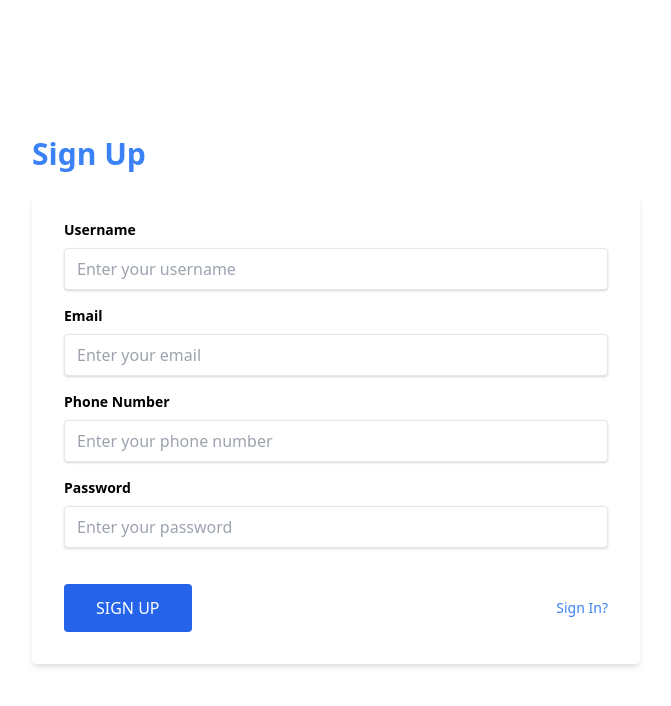
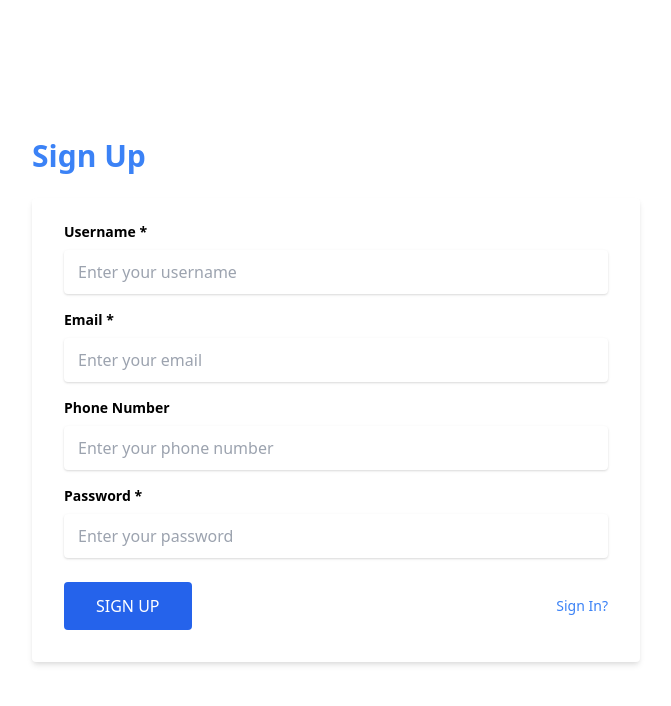
Before and after one commit to rooneyrulz/react-aws-auth, a React (Create React App) app: page /sign-up in a window 1280 px wide. Shown: the top 706 px of the page, without its empty margins (304-975 px from the left). Built offline with nearby package versions, Linux system fonts and the light colour scheme; no server answers; what aws-amplify would draw is missing.

Commit message:
setup formik for sign-up form

```diff
--- a/src/components/auth/Signin.jsx
+++ b/src/components/auth/Signin.jsx
@@ -34,7 +34,7 @@ const Signin = () => {
                   className='block text-grey-darker text-sm font-bold mb-2'
                   htmlFor='username'
                 >
-                  Username
+                  Username *
                 </label>
                 <Field name='username'>
                   {(props) => {
@@ -63,7 +63,7 @@ const Signin = () => {
                   className='block text-grey-darker text-sm font-bold mb-2'
                   htmlFor='password'
                 >
-                  Password
+                  Password *
                 </label>
                 <Field name='password'>
                   {(props) => {
--- a/src/components/auth/Signup.jsx
+++ b/src/components/auth/Signup.jsx
@@ -1,5 +1,7 @@
 import React from 'react';
 import { Link } from 'react-router-dom';
+import { Formik, Form, Field, ErrorMessage } from 'formik';
+import * as Yup from 'yup';
 
 import AuthContext from '../../contexts/AuthContext';
 import ConfirmSignUp from './ConfirmSignup';
@@ -8,6 +10,29 @@ const Signup = () => {
   const {
     authState: { isSignedUp },
   } = React.useContext(AuthContext);
+
+  const initialValues = {
+    username: '',
+    email: '',
+    phone: '',
+    password: '',
+  };
+
+  const validationSchema = Yup.object({
+    username: Yup.string().required('Username must not be empty!'),
+    email: Yup.string()
+      .email('Email is not valid!')
+      .required('Email must not be empty!'),
+    phone: Yup.string()
+      .matches(
+        /^((\\+[1-9]{1,4}[ \\-]*)|(\\([0-9]{2,3}\\)[ \\-]*)|([0-9]{2,4})[ \\-]*)*?[0-9]{3,4}?[ \\-]*[0-9]{3,4}?$/,
+        'Phone number is not valid'
+      )
+      .min(10, 'Phone number should be at least 10 characters long!'),
+    password: Yup.string().required('Password must not be empty!'),
+  });
+
+  const onSubmit = (value) => console.log(value);
 
   return isSignedUp ? (
     <ConfirmSignUp />
@@ -18,67 +43,132 @@ const Signup = () => {
           Sign Up
         </h1>
         <div className='bg-white shadow-md rounded px-8 pt-6 pb-8 mb-4 flex flex-col'>
-          <form>
+          <Formik
+            initialValues={initialValues}
+            validationSchema={validationSchema}
+            onSubmit={onSubmit}
+          >
+            <Form>
               <div className='mb-4'>
                 <label
                   className='block text-grey-darker text-sm font-bold mb-2'
-                for='username'
+                  htmlFor='username'
                 >
-                Username
+                  Username *
                 </label>
+                <Field name='username'>
+                  {(props) => {
+                    const { field, meta } = props;
+                    return (
                       <input
-                className='shadow appearance-none border rounded w-full py-2 px-3 text-grey-darker'
                         id='username'
-                type='text'
+                        type='username'
+                        className={`shadow appearance-none outline-none border-2 border-transparent rounded w-full py-2 px-3 text-grey-darker  ${
+                          meta.touched && meta.error ? 'border-red-600 ' : null
+                        }`}
                         placeholder='Enter your username'
+                        {...field}
+                      />
+                    );
+                  }}
+                </Field>
+                <ErrorMessage
+                  name='username'
+                  component='div'
+                  className='text-xs text-red-600 font-bold'
                 />
               </div>
               <div className='mb-4'>
                 <label
                   className='block text-grey-darker text-sm font-bold mb-2'
-                for='email'
+                  htmlFor='email'
                 >
-                Email
+                  Email *
                 </label>
+                <Field name='email'>
+                  {(props) => {
+                    const { field, meta } = props;
+                    return (
                       <input
-                className='shadow appearance-none border rounded w-full py-2 px-3 text-grey-darker'
                         id='email'
                         type='email'
+                        className={`shadow appearance-none outline-none border-2 border-transparent rounded w-full py-2 px-3 text-grey-darker  ${
+                          meta.touched && meta.error ? 'border-red-600 ' : null
+                        }`}
                         placeholder='Enter your email'
+                        {...field}
+                      />
+                    );
+                  }}
+                </Field>
+                <ErrorMessage
+                  name='email'
+                  component='div'
+                  className='text-xs text-red-600 font-bold'
                 />
               </div>
               <div className='mb-4'>
                 <label
                   className='block text-grey-darker text-sm font-bold mb-2'
-                for='phone'
+                  htmlFor='phone'
                 >
                   Phone Number
                 </label>
+                <Field name='phone'>
+                  {(props) => {
+                    const { field, meta } = props;
+                    return (
                       <input
-                className='shadow appearance-none border rounded w-full py-2 px-3 text-grey-darker'
                         id='phone'
                         type='number'
+                        className={`shadow appearance-none outline-none border-2 border-transparent rounded w-full py-2 px-3 text-grey-darker  ${
+                          meta.touched && meta.error ? 'border-red-600 ' : null
+                        }`}
                         placeholder='Enter your phone number'
+                        {...field}
+                      />
+                    );
+                  }}
+                </Field>
+                <ErrorMessage
+                  name='phone'
+                  component='div'
+                  className='text-xs text-red-600 font-bold'
                 />
               </div>
               <div className='mb-6'>
                 <label
                   className='block text-grey-darker text-sm font-bold mb-2'
-                for='password'
+                  htmlFor='password'
                 >
-                Password
+                  Password *
                 </label>
+                <Field name='password'>
+                  {(props) => {
+                    const { field, meta } = props;
+                    return (
                       <input
-                className='shadow appearance-none border border-red rounded w-full py-2 px-3 text-grey-darker mb-3'
                         id='password'
                         type='password'
                         placeholder='Enter your password'
+                        className={`shadow appearance-none outline-none border-2 border-transparent rounded w-full py-2 px-3 text-grey-darker ${
+                          meta.touched && meta.error ? 'border-red-600' : null
+                        }`}
+                        {...field}
+                      />
+                    );
+                  }}
+                </Field>
+                <ErrorMessage
+                  name='password'
+                  component='div'
+                  className='text-xs text-red-600 font-bold'
                 />
               </div>
               <div className='flex items-center justify-between'>
                 <button
                   className='bg-blue-600 text-white py-3 px-8 rounded'
-                type='button'
+                  type='submit'
                 >
                   SIGN UP
                 </button>
@@ -86,7 +176,8 @@ const Signup = () => {
                   Sign In?
                 </Link>
               </div>
-          </form>
+            </Form>
+          </Formik>
         </div>
       </div>
     </div>
```
Also changed, not shown: 1 other file (tests, documents, lock files or other folders). Lines whose indentation alone changed are shown as unchanged.
